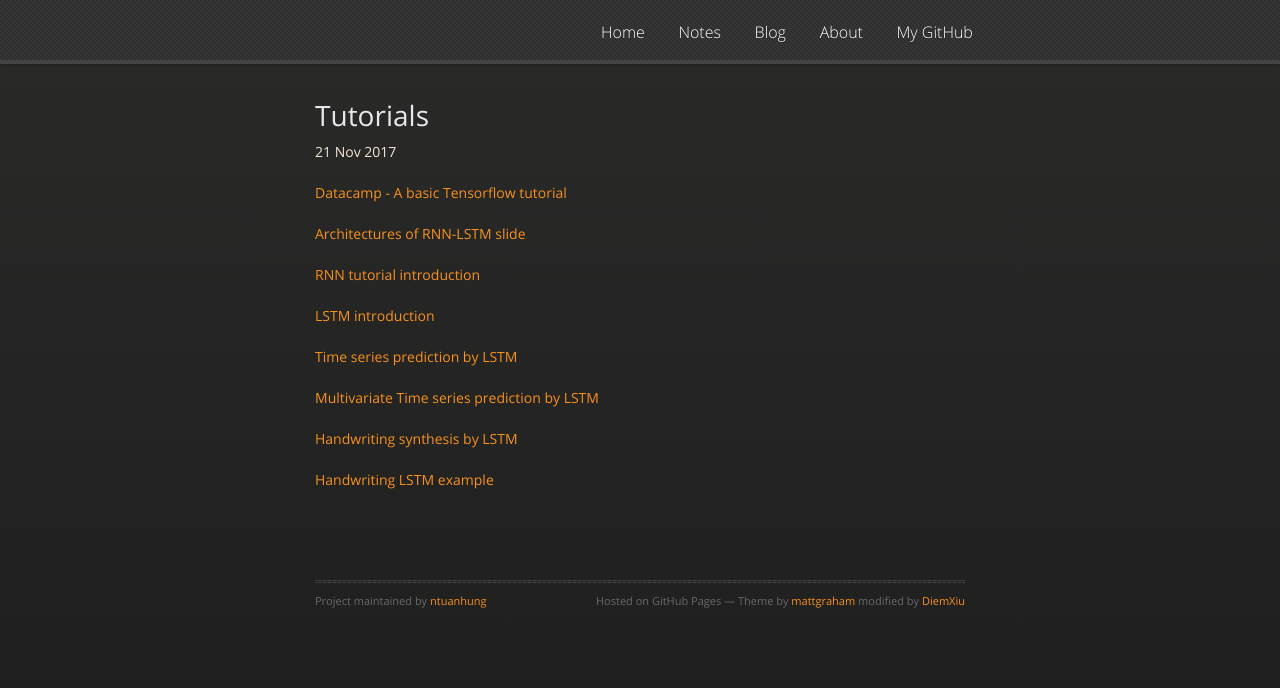
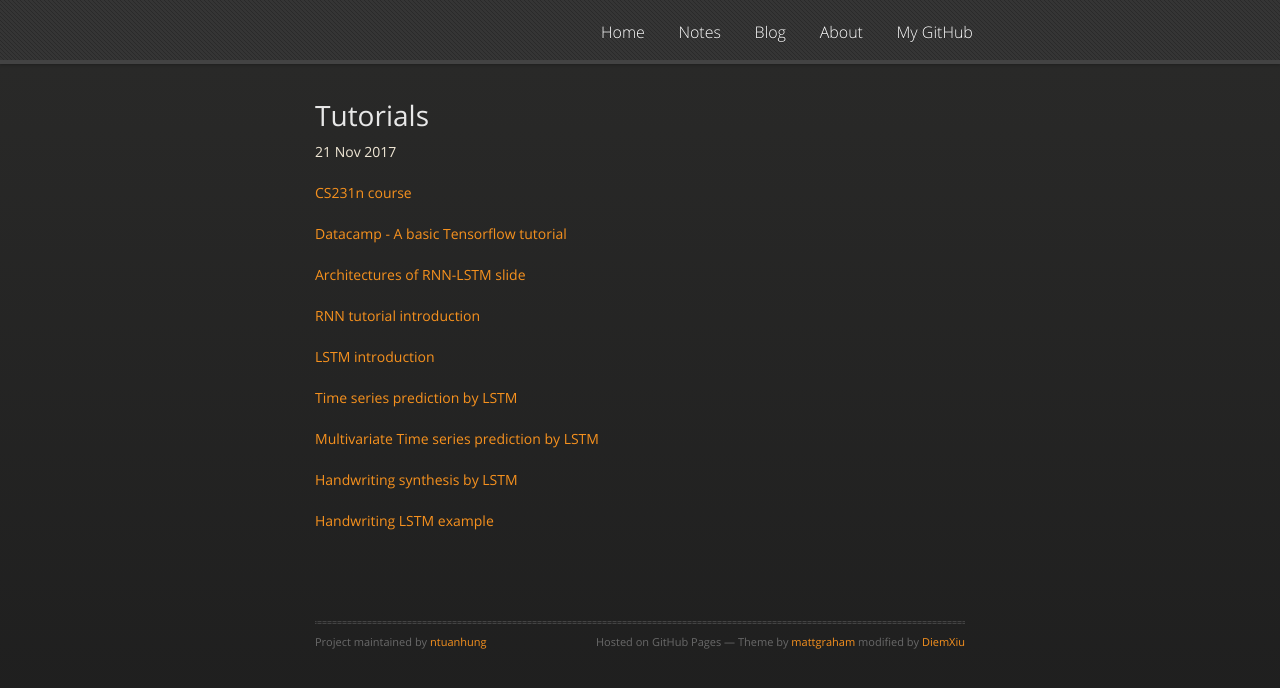
Before and after one commit to ntuanhung/ntuanhung.github.io, a Jekyll site: the page built from _posts/machine_learning/2017-11-21-tutorials.md, in a window 1280 px wide. Shown: the top 688 px of the page. Built offline with Jekyll 4.4.1, drawn with Linux system fonts in a browser that asks for light colours; nearby versions of some CDN libraries.

Commit message:
Update 2017-11-21-tutorials.md

```diff
--- a/_posts/machine_learning/2017-11-21-tutorials.md
+++ b/_posts/machine_learning/2017-11-21-tutorials.md
@@ -4,6 +4,8 @@ category: machine_learning
 title: Tutorials
 date: 2017-11-21
 ---
+
+[CS231n course](http://cs231n.github.io/convolutional-networks/#conv)
 
 [Datacamp - A basic Tensorflow tutorial](https://www.datacamp.com/community/tutorials/tensorflow-tutorial)
 
```
